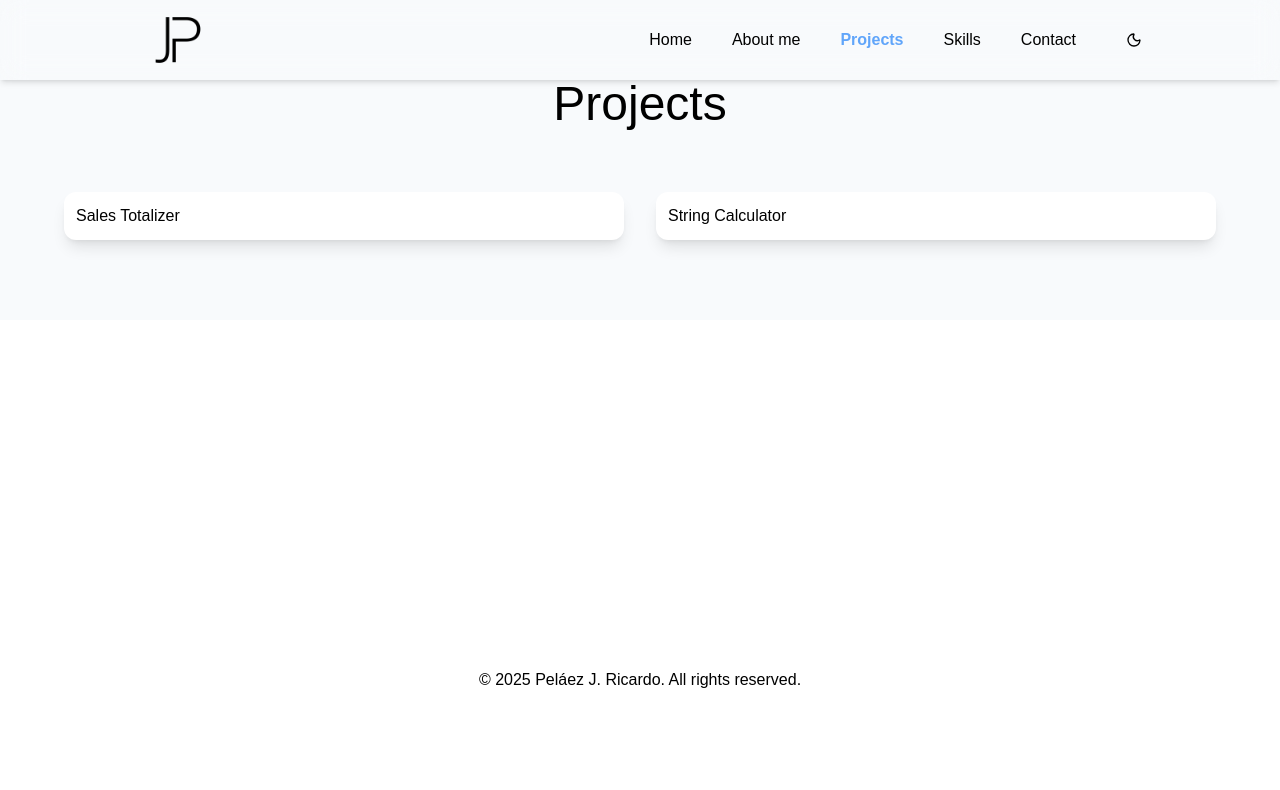
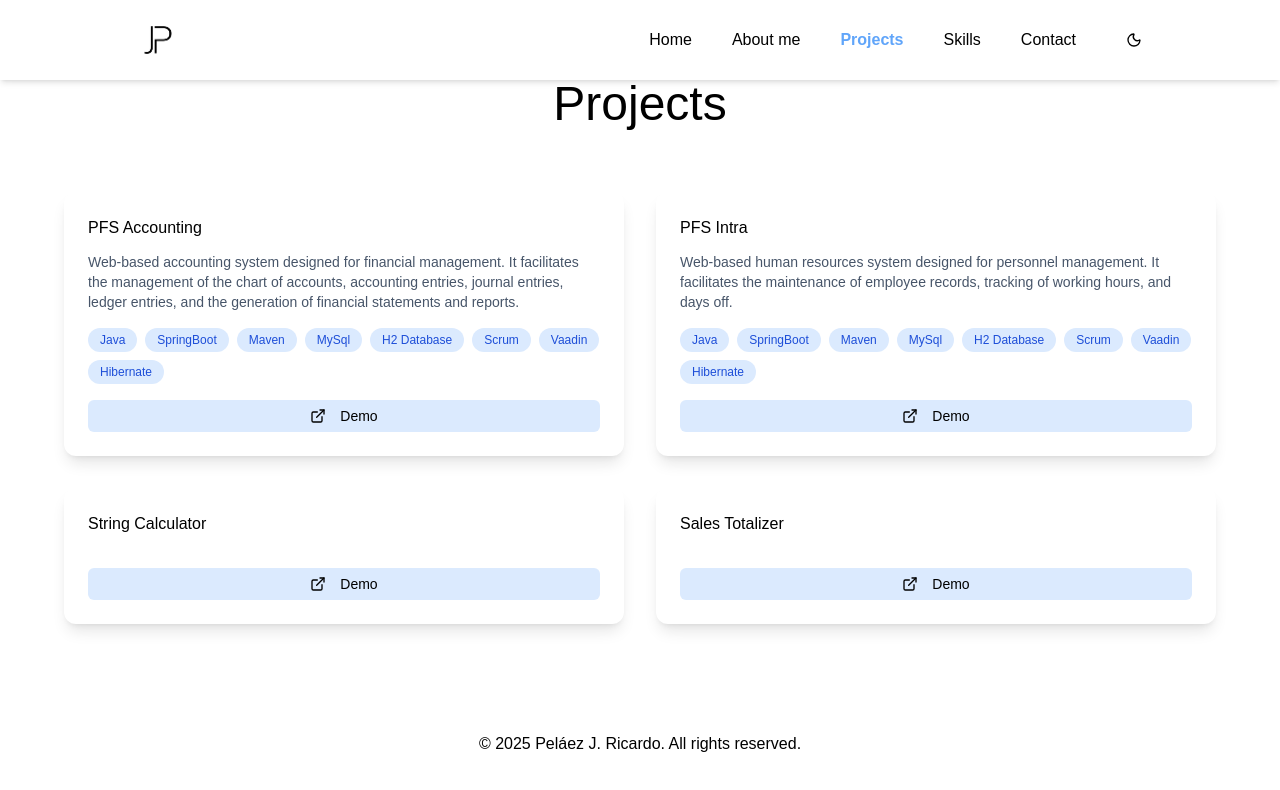
Before and after one commit to ricardo051199/my-portfolio, a Next.js app: page /projects in a window 1280 px wide. Shown: the top 790 px of the page. Built offline with nearby package versions, Linux system fonts and the light colour scheme.

Commit message:
Add general changes.

```diff
--- a/src/app/(pages)/about-me/page.tsx
+++ b/src/app/(pages)/about-me/page.tsx
@@ -25,7 +25,7 @@ const features = [
 
 const AboutMe = () => {
     return (
-        <section className="py-20 bg-slate-50 dark:bg-slate-900/50">
+        <section className="py-20">
             <div className="container mx-auto px-4">
                 <div className="text-center mb-16">
                     <h2 className="text-4xl md:text-5xl mb-4">About me</h2>
@@ -36,7 +36,7 @@ const AboutMe = () => {
                 </div>
                 <div className="grid grid-cols-1 md:grid-cols-2 lg:grid-cols-4 gap-6">
                     {features.map((feature, index) => (
-                        <div key={feature.title} className="bg-withe dark:bg-slate-800 rounded-xl p-6 shadow-lg hover:shadow-xl transition-shadow">
+                        <div key={feature.title} className="bg-withe dark:bg-zinc-900 rounded-xl p-6 shadow-lg hover:shadow-xl transition-shadow">
                             <div className="w-12 h-12 rounded-lg flex items-center justify-center mb-4">
                                 <feature.icon className="w-6 h-6 text-[#393E46] dark:text-white" />
                             </div>
--- a/src/app/(pages)/contact/page.tsx
+++ b/src/app/(pages)/contact/page.tsx
@@ -42,7 +42,7 @@ const Contact = () => {
     ];
 
     return (
-        <section id="contact" className="py-20">
+        <section className="py-20">
             <div className="container mx-auto px-4">
                 <div className="text-center mb-16">
                     <h2 className="text-4xl md:text-5xl mb-4 bg-clip-text">
--- a/src/app/(pages)/hero/page.tsx
+++ b/src/app/(pages)/hero/page.tsx
@@ -2,7 +2,7 @@ import { Button } from "@/app/components/ui/Button";
 
 const Hero = () => {
     return (
-        <section className="min-h-screen flex items-center justify-center relative overflow-hidden pt-20">
+        <section className="min-h-screen flex items-center justify-center relative overflow-hidden pt-20 bg-slate-100 dark:bg-black">
             <div className="container mx-auto px-4">
                 <div className="max-w-4xl mx-auto text-center">
                     <p className="mb-4">Hi! I'm</p>
--- a/src/app/(pages)/projects/components/ProjectCard.tsx
+++ b/src/app/(pages)/projects/components/ProjectCard.tsx
@@ -1,12 +1,34 @@
-import Link from 'next/link';
+'use client';
+
+import { Button } from '@/app/components/ui/Button';
+import { ExternalLink, Github } from 'lucide-react';
 
 const ProjectCard = ({ project }: { project: Project }) => {
     return (
-        <Link href={project.link} target='_blank'>
-            <div className="p-3 hover:bg-[#D4C9BE] cursor-pointer">
-            <h3>{project.name}</h3>
+        <div className="bg-white dark:bg-zinc-900 rounded-xl overflow-hidden shadow-lg hover:shadow-2xl transition-all group">
+            <div className="p-6">
+                <h3 className="mb-3">{project.name}</h3>
+                <p className="text-slate-600 dark:text-slate-400 mb-4 text-sm">
+                    {project.summary}
+                </p>
+                <div className="flex flex-wrap gap-2 mb-4">
+                    {project.tags.map((tag) => (
+                        <span
+                        key={tag}
+                        className="px-3 py-1 bg-blue-100 dark:bg-blue-900/30 text-blue-700 dark:text-blue-300 rounded-full text-xs"
+                        >
+                        {tag}
+                        </span>
+                    ))}
+                </div>
+
+                <div className="flex gap-3">
+                    <Button size="sm" onClick={() => window.open(project.demo, '_blank')} className="flex-1 bg-blue-100 dark:bg-blue-900/30">
+                        <ExternalLink className="w-4 h-4 mr-2" />Demo
+                    </Button>
+                </div>
             </div>
-        </Link>
+        </div>
     );
 };
 
--- a/src/app/(pages)/projects/page.tsx
+++ b/src/app/(pages)/projects/page.tsx
@@ -3,16 +3,14 @@ import ProjectCard from "./components/ProjectCard";
 
 const Projects = () => {
     return (
-        <section className="py-20 bg-slate-50 dark:bg-slate-900/50">
+        <section className="py-20">
             <div className="container mx-auto px-4">
                 <div className="text-center mb-16">
                     <h2 className="text-4xl md:text-5xl mb-4 bg-clip-text">Projects</h2>
                 </div>
                 <div className="grid grid-cols-1 md:grid-cols-2 gap-8 max-w-6xl mx-auto">
                     {ProjectsList.map((project: Project) => (
-                        <div key={project.id} className="bg-white dark:bg-slate-800 rounded-xl overflow-hidden shadow-lg hover:shadow-2xl transition-all group">
-                            <ProjectCard project={project} />
-                        </div>
+                        <ProjectCard key={project.id} project={project} />
                     ))}
                 </div>
             </div>
--- a/src/app/components/footer/Footer.tsx
+++ b/src/app/components/footer/Footer.tsx
@@ -1,6 +1,6 @@
 const Footer = () => {
     return (
-        <footer className="h-[10vh] flex justify-center items-center">
+        <footer className="h-[10vh] flex justify-center items-center dark:bg-black">
             <p>&copy; {new Date().getFullYear()} Peláez J. Ricardo. All rights reserved.</p>
         </footer>
     );
--- a/src/app/components/header/Header.tsx
+++ b/src/app/components/header/Header.tsx
@@ -46,8 +46,8 @@ const Header = () => {
                 className="invert dark:invert-0"
                 src="/logo.png"
                 alt="Next.js logo"
-                width={100}
-                height={50}
+                width={60}
+                height={30}
                 priority
             />
             <div className="flex gap-10">
--- a/src/app/globals.css
+++ b/src/app/globals.css
@@ -9,7 +9,7 @@
 }
 
 .dark {
-  --background: #000000;
+  --background: #0C0C0E;
   --foreground: #FFFFFF;
 }
 
--- a/src/app/page.tsx
+++ b/src/app/page.tsx
@@ -9,7 +9,6 @@ export default function Home() {
     <main>
       <Hero />
       <AboutMe />
-      <Skills />
       <Projects />
       <Contact />
     </main>
--- a/src/data/ProjectsList.ts
+++ b/src/data/ProjectsList.ts
@@ -1,12 +1,32 @@
 export const ProjectsList: Project[] = [
   {
-    id: 1,
-    name: "Sales Totalizer",
-    link: "https://github.com/ricardo051199/TDD-para-desarrollar-la-l-gica-del-totalizador"
+    id: 4,
+    name: "PFS Accounting",
+    summary: "Web-based accounting system designed for financial management. It facilitates the management of the chart of accounts, accounting entries, journal entries, ledger entries, and the generation of financial statements and reports.",
+    description: "",
+    tags: ["Java", "SpringBoot", "Maven", "MySql", "H2 Database", "Scrum", "Vaadin", "Hibernate"],
+  },
+  {
+    id: 3,
+    name: "PFS Intra",
+    summary: "Web-based human resources system designed for personnel management. It facilitates the maintenance of employee records, tracking of working hours, and days off.",
+    description: "",
+    tags: ["Java", "SpringBoot", "Maven", "MySql", "H2 Database", "Scrum", "Vaadin", "Hibernate"],
   },
   {
     id: 2,
     name: "String Calculator",
-    link: "https://github.com/ricardo051199/TDD-para-desarrollar-la-calculadora-de-cadenas"
+    summary: "",
+    description: "",
+    tags: [],
+    github: "https://github.com/ricardo051199/TDD-para-desarrollar-la-calculadora-de-cadenas"
+  },
+  {
+    id: 1,
+    name: "Sales Totalizer",
+    summary: "",
+    description: "",
+    tags: [],
+    github: "https://github.com/ricardo051199/TDD-para-desarrollar-la-l-gica-del-totalizador"
   }
 ]
--- a/src/domain/entities/Project.ts
+++ b/src/domain/entities/Project.ts
@@ -1,5 +1,9 @@
 interface Project {
     id: number,
     name: string,
-    link: string
+    summary: string,
+    description: string,
+    tags: string[],
+    github?: string
+    demo?: string
 }
```
